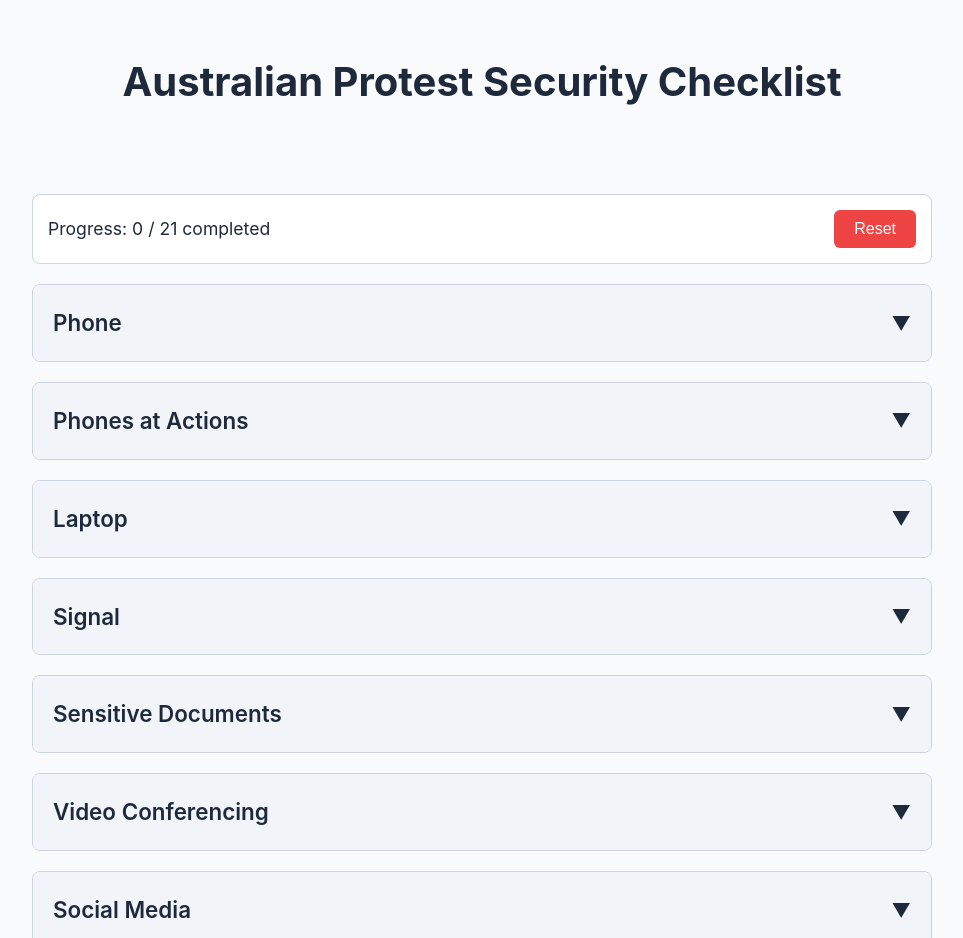
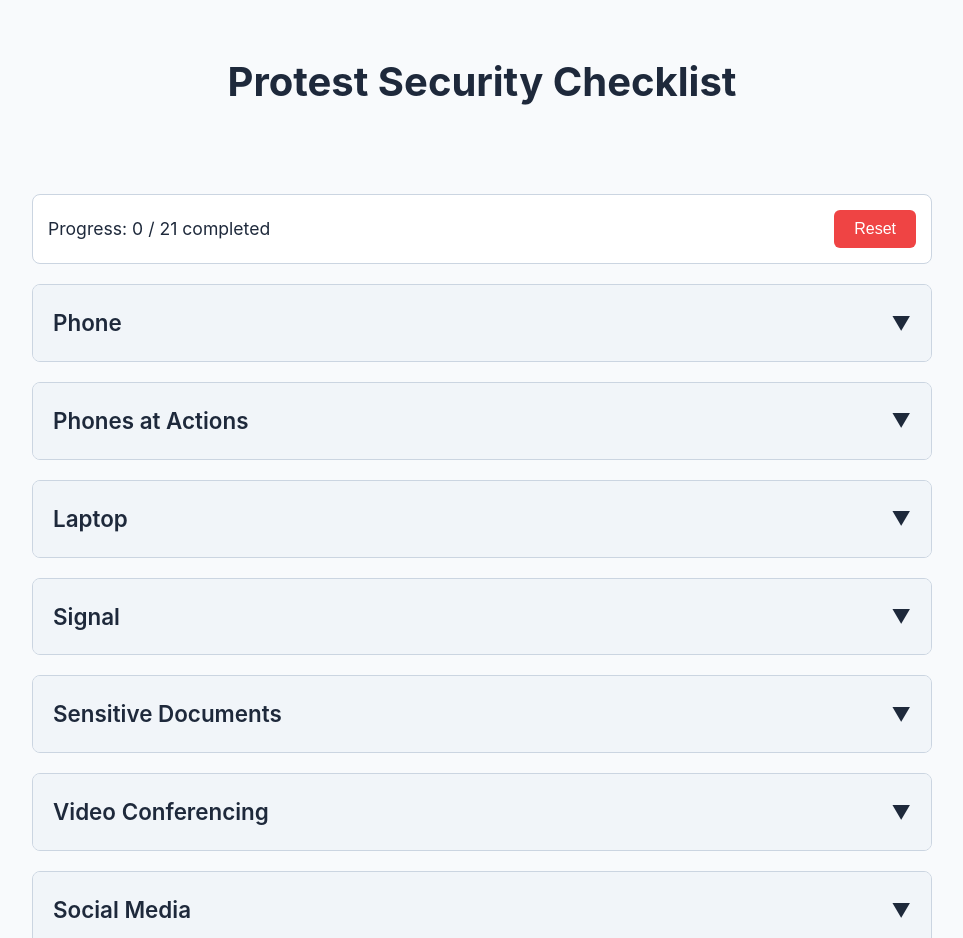
Before and after one commit to bxjx/security-checklist, a plain HTML site: page index.html in a window 1280 px wide. Shown: the top 938 px of the page, without its empty margins (158-1121 px from the left). Drawn offline with Linux system fonts and the light colour scheme.

Commit message:
Update title

```diff
--- a/index.html
+++ b/index.html
@@ -3,7 +3,7 @@
 <head>
     <meta charset="UTF-8">
     <meta name="viewport" content="width=device-width, initial-scale=1.0">
-    <title>Security Checklist for Australian Community Groups</title>
+    <title>Protest Security Checklist</title>
     <style>
         * {
             margin: 0;
@@ -246,7 +246,7 @@
 <body>
     <div class="container">
         <header>
-            <h1>Australian Protest Security Checklist</h1>
+            <h1>Protest Security Checklist</h1>
         </header>
 
         <div class="progress-container">
```
